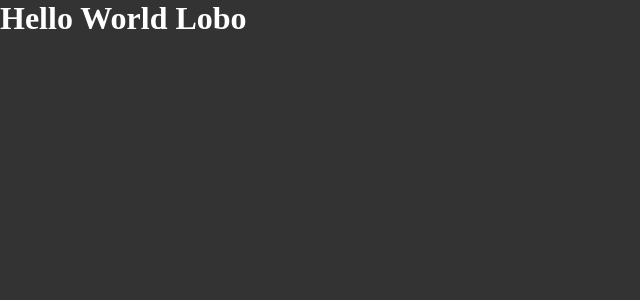
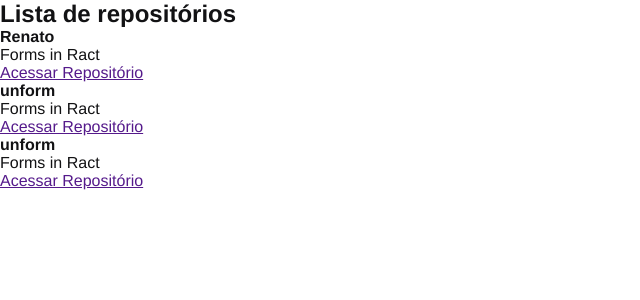
Before and after one commit to renatolobo1/01-github-explorer, a React app: page / in a window 1280 px wide. Shown: the top 300 px of the page, without its empty margins (0-640 px from the left). Built offline with nearby package versions, Linux system fonts and the light colour scheme.

Commit message:
Noção componente React

```diff
--- a/src/App.jsx
+++ b/src/App.jsx
@@ -1,7 +1,8 @@
+import { RepositoryList } from './components/RepositoryList';
 import './styles/global.scss';
 
 export function App(){
 
 
-  return <h1>Hello World Lobo</h1>
+  return <RepositoryList/>
 }
--- /dev/null
+++ b/src/components/RepositoryList.jsx
@@ -0,0 +1,42 @@
+const repositoryName = 'Renato';
+
+export function RepositoryList() {
+  return (
+    <section className="repository-list" >
+      <h1>Lista de repositórios</h1>
+
+      <ul>
+        <li>
+          <strong>{repositoryName}</strong>
+          <p>Forms in Ract</p>
+
+          <a href="">
+            Acessar Repositório
+          </a>
+        </li>
+      </ul>
+
+      <ul>
+        <li>
+          <strong>unform</strong>
+          <p>Forms in Ract</p>
+
+          <a href="">
+            Acessar Repositório
+          </a>
+        </li>
+      </ul>
+
+      <ul>
+        <li>
+          <strong>unform</strong>
+          <p>Forms in Ract</p>
+
+          <a href="">
+            Acessar Repositório
+          </a>
+        </li>
+      </ul>
+    </section>
+  )
+}
--- a/src/styles/global.scss
+++ b/src/styles/global.scss
@@ -5,7 +5,6 @@
 }
 
 body{
-  font: Arial, Helvetica, sans-serif;
-  background: #333;
-  color: #fff;
+  font: 16px "Helvetica Neue", Arial, sans-serif;
+  color: #121214;
 }
```
Also changed, not shown: 1 other file (tests, documents, lock files or other folders).
